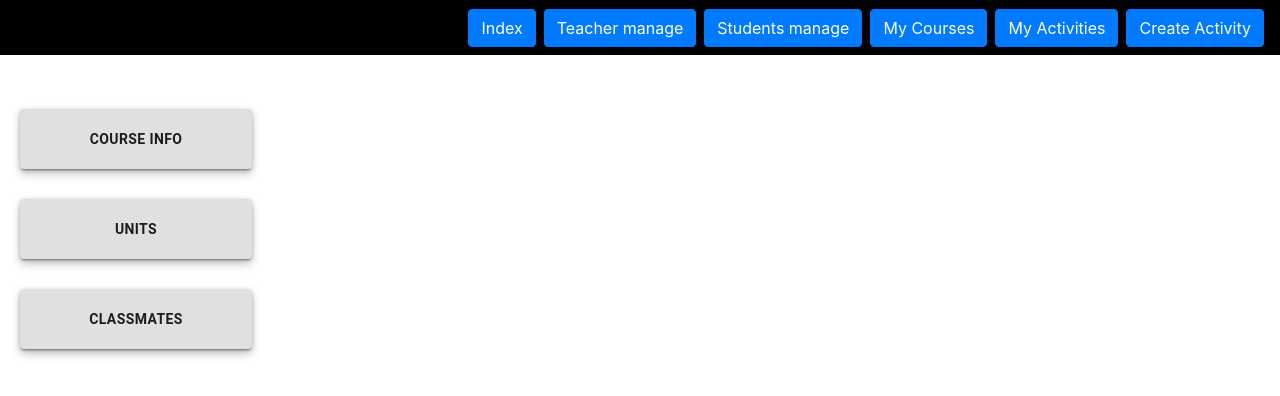
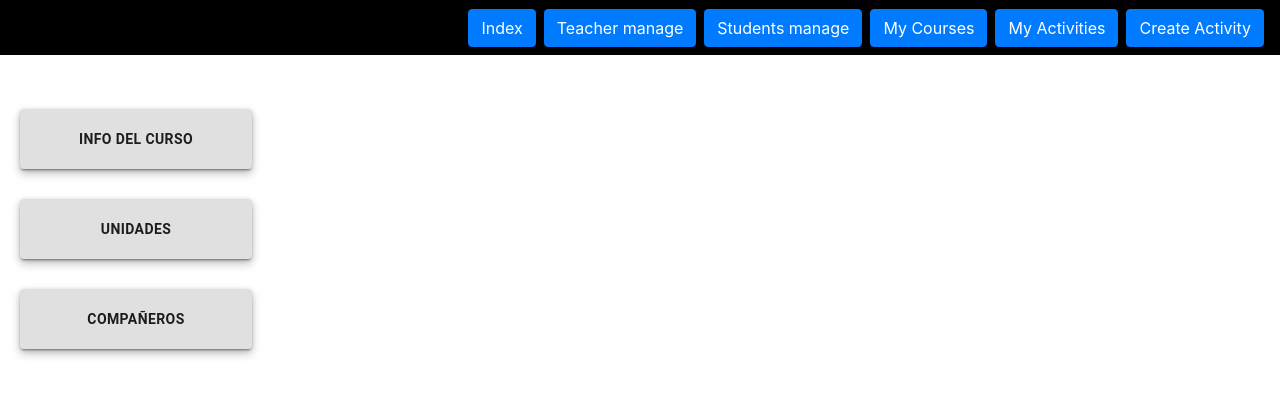
Before and after one commit to CristhianRodriguezMolina/plataforma-ct-frontend, a React (Create React App) app: page /course/1/1 in a window 1280 px wide. Shown: the top 396 px of the page. Built offline with nearby package versions, Linux system fonts and the light colour scheme; no server answers.

Commit message:
Change some tests to spanish and fix to text in course card

```diff
--- a/src/components/course/CourseCard.js
+++ b/src/components/course/CourseCard.js
@@ -90,8 +90,13 @@ export default function CourseCard({ course, setCourses, image, onPress }) {
                 <hr className="mx-2 my-1"/>
                 <img src={image} alt="CourseImage"/>
                 <div className="info mt-3">
-                    <p className="text-left m-0">You are going on <b>{course.actual_unit}</b>  due <b>{course.due_date}</b></p>
-                    <p className="text-left m-0">It has <b>{course.students}</b> students</p>
+                    {
+                        course.actual_unit?
+                            <p className="text-left m-0">Vas en la <b>{course.actual_unit}</b> y vence <b>{course.due_date}</b></p>
+                        :
+                            <p className="text-left m-0"><b>Aún no hay unidades</b></p>
+                    }
+                    <p className="text-left m-0">Tiene <b>{course.students}</b> estudiantes</p>
                     {success?
                         <Alert severity="success">{successMessage}</Alert>
                         : ""
--- a/src/components/course/CourseView.js
+++ b/src/components/course/CourseView.js
@@ -54,9 +54,9 @@ export default function CourseView(props, { history }) {
             <div className="row w-100">
                 <div className="col col-md-3">
                     <div className="pt-4">
-                        <Button variant="contained" className="d-block course-view-botton">Course Info</Button>
-                        <Button variant="contained" className="d-block course-view-botton">Units</Button>
-                        <Button variant="contained" className="d-block course-view-botton">{type==="edit"?"Students":"Classmates"}</Button>
+                        <Button variant="contained" className="d-block course-view-botton">Info del curso</Button>
+                        <Button variant="contained" className="d-block course-view-botton">Unidades</Button>
+                        <Button variant="contained" className="d-block course-view-botton">{type==="edit"?"Estudiantes":"Compañeros"}</Button>
                     </div>
                 </div>
                 <div className="col col-md-9">
--- a/src/components/course/MyCourses.js
+++ b/src/components/course/MyCourses.js
@@ -28,9 +28,9 @@ export default function MyCourses({ history }) {
     const [successMessage, setSuccessMessage] = useState(''); //Mensaje de proceso satisfactorio
 
     // INFO BASE DE UN CURSO
-    const [name, setName] = useState('New course');
-    const [description, setDescription] = useState('Add a description');
-    const [topic, setTopic] = useState('Add a topic');
+    const [name, setName] = useState('Nuevo curso');
+    const [description, setDescription] = useState('Añade una descripción para el curso');
+    const [topic, setTopic] = useState('Añade un tema para el curso');
 
     // Cursos de la base de datos
     const [courses, setCourses] = useState(null);
@@ -43,7 +43,7 @@ export default function MyCourses({ history }) {
                         setCourses(response.data.courses);
                     }).catch((error) => {
                         //Muestra errores durante el proceso
-                        console.log("Un error ha ocurrido, por favor intentelo de nuevo mas tarde");
+                        console.log(`Un error ha ocurrido, por favor intentelo de nuevo mas tarde: ${error}`);
                     });
             };
             fetch();
--- a/src/components/users/UserManage.js
+++ b/src/components/users/UserManage.js
@@ -43,7 +43,7 @@ export default function UserManage({ history }) {
             <Container maxWidth="md">
                 <form className="search-form d-flex justify-content-between mt-4">
                     <div className="text-field form-group mr-3">
-                        <input className="form-control" />
+                        <input className="form-control text-center" />
                     </div>
                     <div className="form-group">
                         <button type="submit" className="btn-search btn btn-primary">Buscar</button>
```
